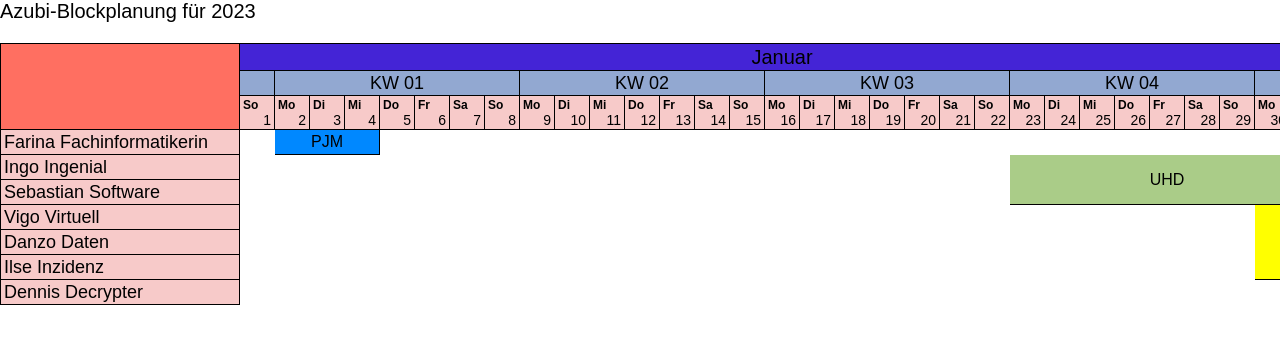
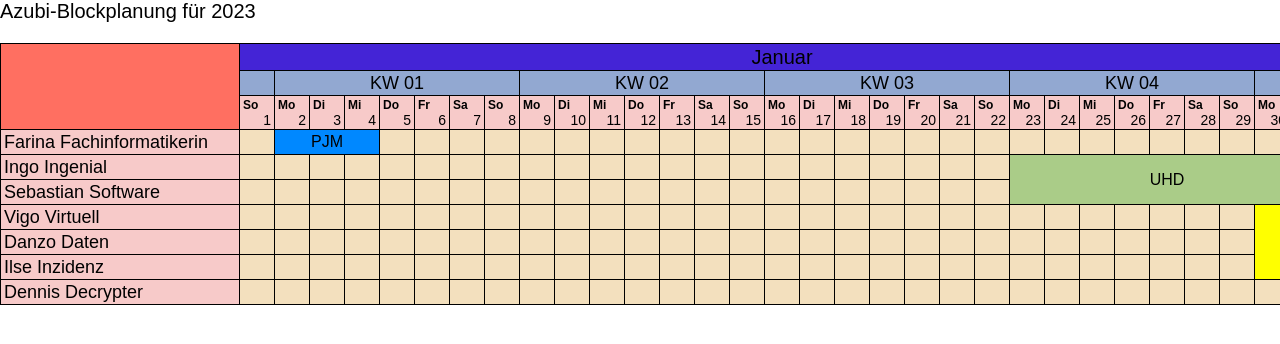
Before and after one commit to Technose02/azubi-planer, a Vue app: page / in a window 1280 px wide. Shown: the top 344 px of the page. Built offline with nearby package versions, Linux system fonts and the light colour scheme.

Commit message:
some progress regarding leading free days

```diff
--- a/src/components/Planner/Planner.vue
+++ b/src/components/Planner/Planner.vue
@@ -50,12 +50,22 @@
 
       <!-- Rendern der freien "Data-Cells" -->
       <template v-for="(r, idx) in this.rowTitles">
-        <div
-          _v-for_="//d in plannerStore.date_helper.daysForRender"
-          v-for="d in plannerStore.freeDaysToRender(idx)"
-          :class="`planner-cell data-cell data-cell--${r} day-of-year--${d.day_of_year} week--${d.week_number} month--${d.month_number}`"
-          :style="`grid-row: ${idx + this.plannerStore.row_offset};`"
-        ></div>
+        <template v-for="d in plannerStore.freeDaysToRender(idx)">
+          <div
+            v-if="d.is_fill_day"
+            :class="`planner-cell data-cell fill-day day-of-year--${d.day_of_year} week--${d.week_number} month--${d.month_number}`"
+            :style="`grid-row: ${idx + this.plannerStore.row_offset}; ${
+              d.style_
+            }`"
+          ></div>
+          <div
+            v-else
+            :class="`planner-cell data-cell data-cell--${r} day-of-year--${d.day_of_year} week--${d.week_number} month--${d.month_number}`"
+            :style="`grid-row: ${idx + this.plannerStore.row_offset}; ${
+              d.style_
+            }`"
+          ></div>
+        </template>
       </template>
     </div>
   </template>
@@ -200,6 +210,10 @@ export default {
   min-width: 2.93rem;
 }
 
+.fill-day {
+  min-width: 0;
+}
+
 .planner-header-corner {
   background-color: #ff6f61;
   border-left: 0.1rem solid black;
--- a/src/components/Planner/PlannerEntry.vue
+++ b/src/components/Planner/PlannerEntry.vue
@@ -25,15 +25,42 @@ export default {
       const colStart =
         plannerStore.getDataGridColumnsForDayOfYear(this.daysBlockedStart)[0] +
         plannerStore.column_offset;
-      const colEnd =
+      let colEnd =
         plannerStore.getDataGridColumnsForDayOfYear(this.daysBlockedEnd)[1] +
         plannerStore.column_offset;
-      const colIdxArray = this.rowsBlocked
+
+      // Schönheitskorrektur die nur bei angefangener KW01 des Folgejahres am Ende des Planers
+      // durchzuführen ist
+      // Liegt das Ende eines Blockes in dieser "Teil-Woche" (sie wird nur zu den Anteilen gerendert, die noch in diesem Jahr liegen),
+      // so wird beim Kollabieren dieser "Teil-Woche" nicht das richtige Verhältnis des Blockendes in der kollabierten KW eingehalten
+      // der Korrekturterm (s.u.) kompensiert dies
+      const blockEndDayAsStructure =
+        plannerStore.date_helper.table_data.days[this.daysBlockedEnd - 1];
+      if (plannerStore.kw_is_collapsed[blockEndDayAsStructure.week_idx]) {
+        const lengthOfWeekOfBlockEnd =
+          plannerStore.date_helper.table_data.weeks[
+            blockEndDayAsStructure.week_idx
+          ].length;
+
+        // Korrekturterm
+        // Der Part hinter dem "+" ist genau dann der zuvor abgezogene Anteil "blockEndDayAsStructure.day_of_week",
+        // wenn die Länge der Woche 7, also der KW-Standard ist.
+        // In dem Randfall allerdings kompensiert er Maßstabsgerecht entsprechend dem Verhältnis "Anteil an der Woche : Länge der Woche"
+        // ACHTUNG: OHNE RUNDEN PASSIEREN HIER - zum Beispiel bei der Mitte (3.5) - SELTSAME DINGE
+        colEnd =
+          colEnd -
+          blockEndDayAsStructure.day_of_week +
+          Math.round(
+            (blockEndDayAsStructure.day_of_week * 7) / lengthOfWeekOfBlockEnd
+          );
+      }
+
+      const rowIdxArray = this.rowsBlocked
         .map((idx) => plannerStore.row_offset + idx)
         .sort((a, b) => a - b);
 
-      return `grid-row: ${colIdxArray[0]} /${
-        colIdxArray.at(-1) + 1
+      return `grid-row: ${rowIdxArray[0]} / ${
+        rowIdxArray.at(-1) + 1
       }; grid-column: ${colStart} / ${colEnd + 1}; background-color: ${
         this.color
       };`;
--- a/src/components/Planner/PlannerStore.js
+++ b/src/components/Planner/PlannerStore.js
@@ -1,3 +1,4 @@
+import { assert } from "@vue/compiler-core";
 import { reactive, render } from "vue";
 import Interval from "../Interval";
 
@@ -6,6 +7,7 @@ const LOGIC_BASE_COLUMN_WIDTH = 7;
 
 export const plannerStore = reactive({
   render_planner_flag: true,
+  LOGIC_BASE_COLUMN_WIDTH: LOGIC_BASE_COLUMN_WIDTH, // export if needed
   year: 0,
   column_offset: 0,
   row_offset: 0,
@@ -44,10 +46,7 @@ export const plannerStore = reactive({
   },
 
   freeDaysToRender(row_idx) {
-    const daysForRender = this.getDayHeaderColumnsToRender().filter(
-      (d) => d.render
-    );
-
+    const daysForRender = this.getDayHeaderColumnsToRender();
     if (!this.block_data.get(row_idx)) {
       return daysForRender;
     }
@@ -63,21 +62,68 @@ export const plannerStore = reactive({
           )
       );
 
-    const dataColumnsOfDaysForRender = daysForRender.map((d) => d.data_column);
+    const dataColumnsStartOfDaysForRender = daysForRender.map(
+      (d) => d.data_columns[0]
+    );
 
     let k = 0;
-    for (let iid in dataColumnIntervals) {
+    for (let iid = 0; iid < dataColumnIntervals.length; iid++) {
       const blockedInterval = dataColumnIntervals[iid];
+
+      let lastDayPushed = undefined;
       while (k < daysForRender.length) {
         const d_to_push = daysForRender[k];
-        if (d_to_push.data_column >= blockedInterval.start) {
+        if (d_to_push.data_columns[1] >= blockedInterval.start) {
           break;
         }
         ret.push(d_to_push);
+        lastDayPushed = d_to_push;
         k++;
       }
 
-      k = dataColumnsOfDaysForRender.indexOf(blockedInterval.end + 1);
+      let gap = 0;
+      if (lastDayPushed) {
+        gap = blockedInterval.start - lastDayPushed.data_columns[1] - 1;
+      }
+
+      if (gap > 0) {
+        const daysLogicallyInGap =
+          plannerStore.date_helper.table_data.days.slice(
+            lastDayPushed.day_of_year,
+            lastDayPushed.day_of_year + gap
+          );
+        // Prüfe ob alle zu der Lücke in derselben Woche liegen und ob diese Woche "kollabiert" ist:
+        const kwIdxOfGap = daysLogicallyInGap[0].week_idx;
+        const allDaysOfGapInSameWeek = daysLogicallyInGap.every(
+          (d) => d.week_idx === kwIdxOfGap
+        );
+        const kwOfGapCollapsed = plannerStore.kw_is_collapsed[kwIdxOfGap];
+        if (allDaysOfGapInSameWeek && kwOfGapCollapsed) {
+          //// PUSH DAY FILLING GAP
+          const fillDay = {
+            is_fill_day: true,
+            day_of_year: daysLogicallyInGap[0].day_of_year,
+            week_number: daysLogicallyInGap[0].week_idx + 1,
+            month_number: daysLogicallyInGap[0].month_idx + 1,
+            style_: `grid-column: ${lastDayPushed.data_columns[1] + 2} / ${
+              lastDayPushed.data_columns[1] + 2 + gap
+            };`,
+          };
+          ret.push(fillDay);
+        } else if (!allDaysOfGapInSameWeek) {
+          console.log(
+            "ZU KLÄREN: DIE TAGE ZUR DER LÜCKE LIEGEN NICHT ALLE IN DERSELBEN KW!!!"
+          );
+          assert(true);
+        } else {
+          console.log(
+            "ZU KLÄREN: DIE TAGE ZUR DER LÜCKE LIEGEN ZWAR ALLE IN DERSELBEN KW, DIESE IST ABER NICHT KOLLABIERT!!!"
+          );
+          assert(true);
+        }
+      }
+
+      k = dataColumnsStartOfDaysForRender.indexOf(blockedInterval.end + 1);
       if (k < 0) {
         return ret; // fertig, weil dann das Ende des Blocks mit dem "Ende aller Tage" zusammenfällt
       }
@@ -164,7 +210,7 @@ export const plannerStore = reactive({
     this.date_helper.table_data.weeks.forEach((days, kw_idx) => {
       const week_number = this.date_helper.week_0 ? kw_idx : kw_idx + 1;
       const week_name =
-        week_number >= 1 && week_number <= 53
+        week_number >= 1 && week_number <= 52
           ? `KW ${week_number.toString().padStart(2, "0")}`
           : "";
       const startColumn =
@@ -194,18 +240,18 @@ export const plannerStore = reactive({
 
     this.date_helper.table_data.days.forEach((day_structure) => {
       const day_of_year = day_structure.day_of_year;
-      const data_columns = this.getDataGridColumnsForDayOfYear(day_of_year);
-      const startColumn = this.column_offset + data_columns[0];
+      let data_columns = this.getDataGridColumnsForDayOfYear(day_of_year);
 
       /* Anpassung, da hier ein Workaround greift. Im Falle einer
-        kollabierten KW sollen nicht LOGIC_BASE_COLUMN_WIDTH kurze Tage sondern ein Langer
-        gerendert werden (daher auch at_least_one_day_of_week_set_visible als flag ob ein Tag
+      kollabierten KW sollen nicht LOGIC_BASE_COLUMN_WIDTH kurze Tage sondern ein Langer
+      gerendert werden (daher auch at_least_one_day_of_week_set_visible als flag ob ein Tag
         überhaupt gerendert werden soll).
         Daher nicht "data_columns[1]" sondern fix "data_columns[0] + LOGIC_BASE_COLUMN_WIDTH - 1"
-      */
-      const endColumn =
-        this.column_offset + data_columns[0] + LOGIC_BASE_COLUMN_WIDTH - 1;
+        */
+      data_columns[1] = data_columns[0] + LOGIC_BASE_COLUMN_WIDTH - 1;
 
+      const startColumn = this.column_offset + data_columns[0];
+      const endColumn = this.column_offset + data_columns[1];
       const kw_idx = day_structure.week_idx;
 
       let display_day_text = true;
```
